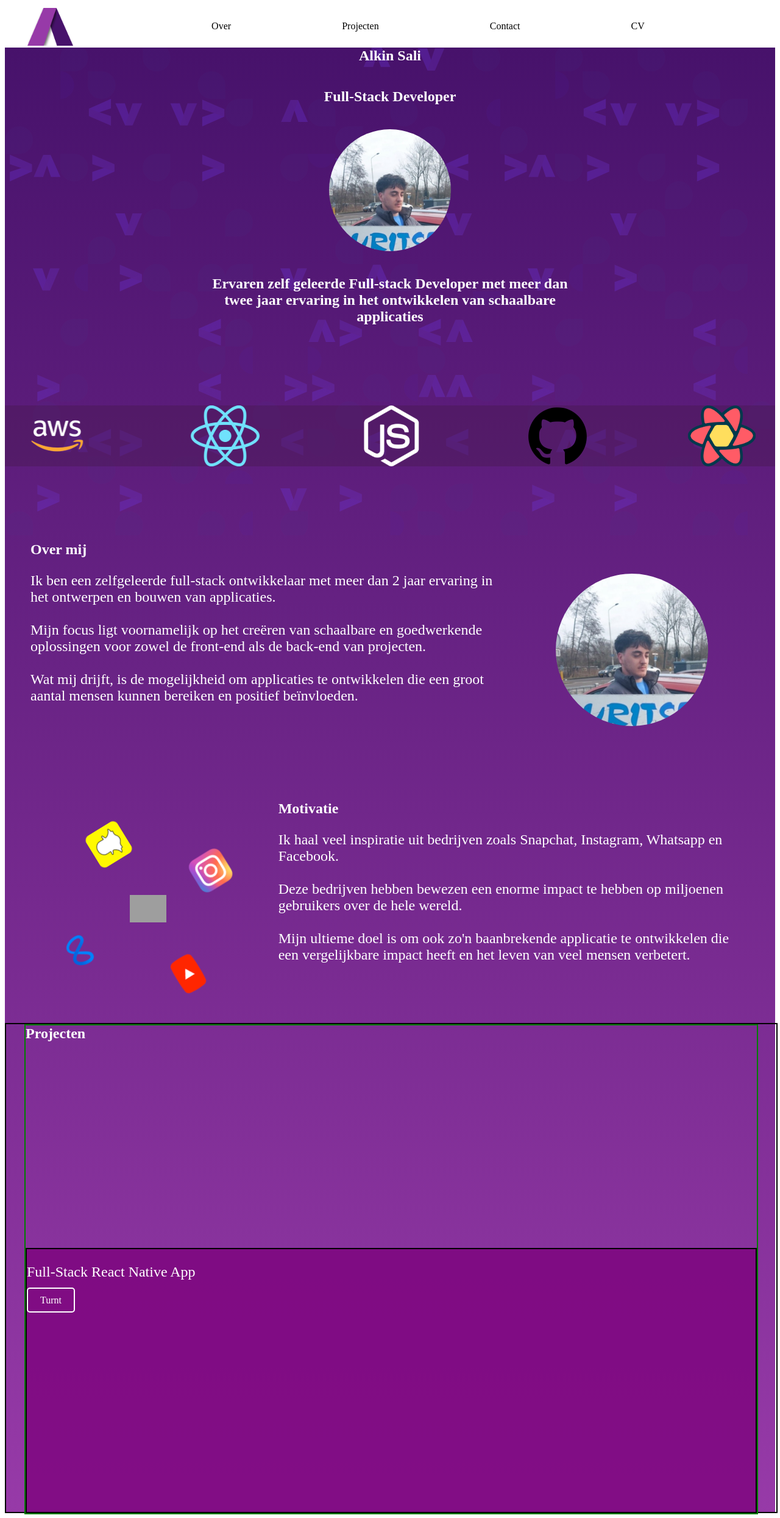
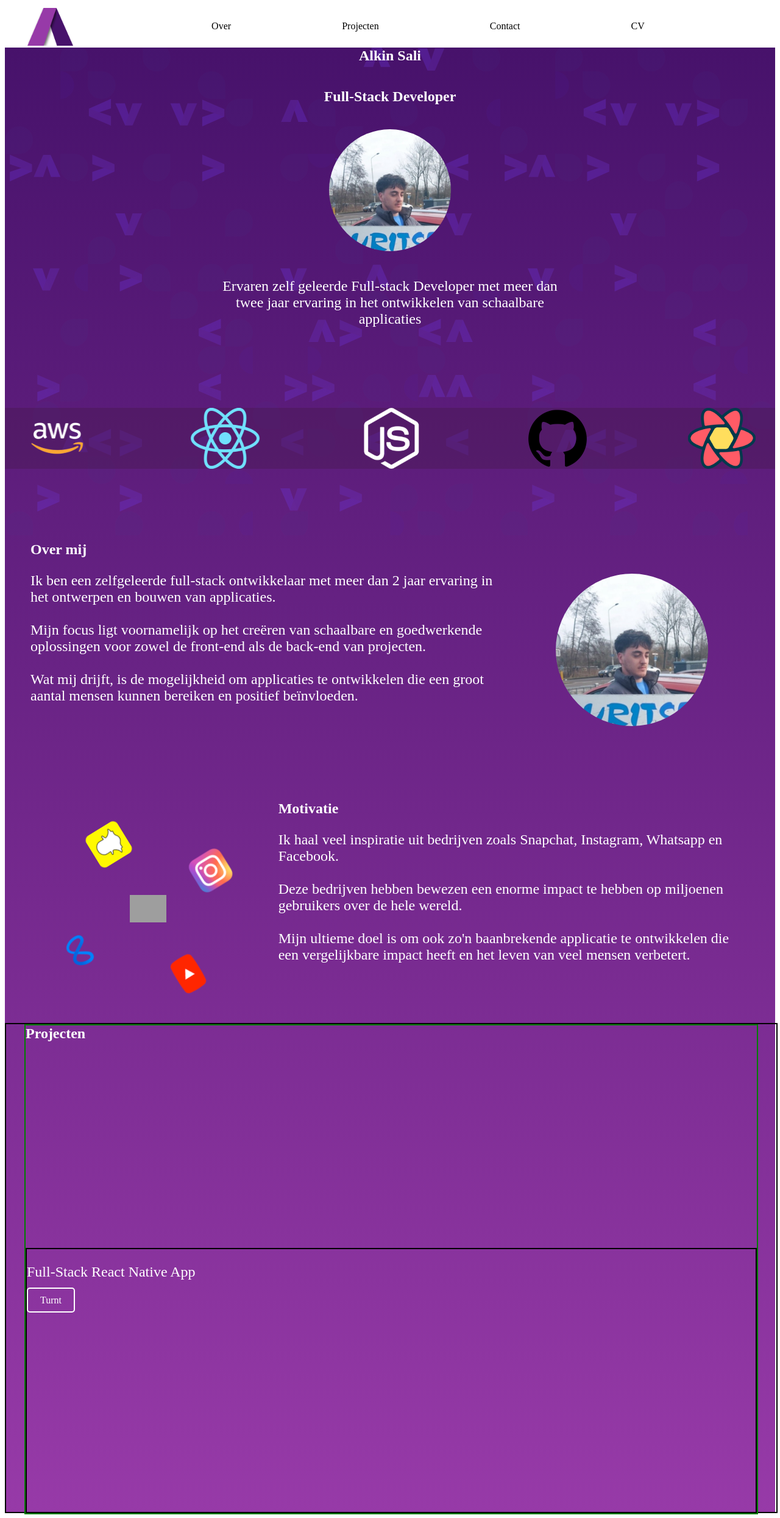
Before and after one commit to dcnxx1/portfolioAlkin24, a React (Vite) app: page / in a window 1280 px wide. Shown: the whole page at 61% size. Built offline with nearby package versions, Linux system fonts and the light colour scheme; grey boxes are pictures that could not be loaded.

Commit message:
building the projects page

```diff
--- a/src/components/Card/styles.css
+++ b/src/components/Card/styles.css
@@ -1,6 +1,5 @@
 #Card {
   border: 2px solid black;
-  background: rgba(125, 3, 125, 0.807);
 }
 
 .link-button {
--- a/src/pages/About/style.css
+++ b/src/pages/About/style.css
@@ -11,6 +11,12 @@
   display: flex;
   flex-direction: column;
   gap: 50px 0px;
+}
+
+@media screen and (1200px > width > 600px) {
+  #About section {
+    max-width: 600px;
+  }
 }
 
 section .about-section {
@@ -84,7 +90,6 @@ section .motivation-section {
 }
 .users-group-img {
   position: absolute;
-
 }
 @keyframes snapchat {
   from {
--- a/src/pages/Hero/Hero.tsx
+++ b/src/pages/Hero/Hero.tsx
@@ -15,10 +15,10 @@ export default function Hero() {
           <h2>Full-Stack Developer</h2>
           <img className="img-me" src={me} />
           <div className="container-description">
-            <h2>
+            <p>
               Ervaren zelf geleerde Full-stack Developer met meer dan twee jaar
               ervaring in het ontwikkelen van schaalbare applicaties
-            </h2>
+            </p>
           </div>
         </div>
         <div className="container-techstack">
--- a/src/pages/Hero/style.css
+++ b/src/pages/Hero/style.css
@@ -1,7 +1,8 @@
 #Hero {
   height: 100vh;
   width: 100%;
-  background: url(../../assets/background-logo-vector.svg) 100% fixed ;
+
+  background: url(../../assets/background-logo-vector.svg) 100% fixed;
   transition: background 0.3s ease-in;
   -webkit-transition: background 0.3s ease-in;
   -ms-transition: background 0.3s ease-inl;
@@ -28,7 +29,9 @@ p {
   color: white;
   /* margin: 5px; */
 }
-
+p {
+  font-weight: normal;
+}
 .container-name {
   grid-area: 1/ 1;
   height: 100%;
```
